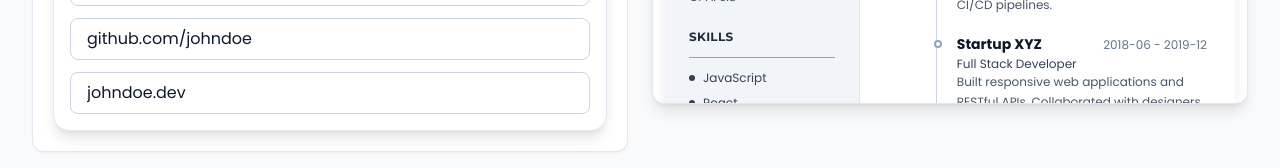
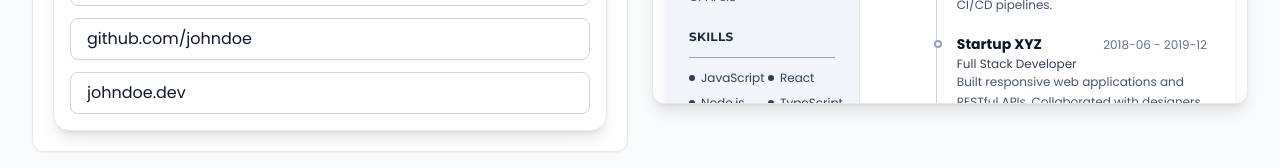
Before and after one commit to KhawajaIdrees/Recruma, a Next.js app: page /make in a window 1280 px wide. Shown: the part 761-929 px from the top of the page. Built offline with nearby package versions, Linux system fonts and the light colour scheme.

Commit message:
blank space issue fixed on templates

```diff
--- a/src/components/ResumePreview.tsx
+++ b/src/components/ResumePreview.tsx
@@ -207,7 +207,7 @@ function SidebarEducation({
 function SkillBulletList({
   skills,
   className = "text-xs text-slate-700",
-  columns = 1,
+  columns = 2,
   bulletColor = "bg-slate-700",
 }: {
   skills: Skill[];
@@ -220,11 +220,11 @@ function SkillBulletList({
   return (
     <ul
       className={`${className} ${
-        columns === 2 ? "grid grid-cols-2 gap-x-2 gap-y-1.5" : "space-y-2"
+        columns === 2 ? "grid grid-cols-2 gap-x-3 gap-y-2" : "space-y-2"
       }`}
     >
       {filtered.map((s) => (
-        <li key={s.id} className="flex items-start gap-2 min-w-0">
+        <li key={s.id} className="flex items-start gap-1.5 min-w-0">
           <span className={`mt-[0.45em] w-1.5 h-1.5 rounded-full shrink-0 ${bulletColor}`} />
           <span className="leading-snug break-words">{s.name}</span>
         </li>
@@ -367,7 +367,7 @@ export default function ResumePreview({
                 )}
                 {activeSkills.length > 0 && (
                   <SidebarSection title="Skills">
-                    <SkillBulletList skills={skills} columns={1} />
+                    <SkillBulletList skills={skills} columns={2} />
                   </SidebarSection>
                 )}
               </aside>
@@ -442,7 +442,7 @@ export default function ResumePreview({
 
                 {activeSkills.length > 0 && (
                   <SidebarSection title="Skills">
-                    <SkillBulletList skills={skills} columns={1} />
+                    <SkillBulletList skills={skills} columns={2} />
                   </SidebarSection>
                 )}
               </aside>
@@ -521,7 +521,7 @@ export default function ResumePreview({
 
                 {activeSkills.length > 0 && (
                   <SidebarSection title="Skills">
-                    <SkillBulletList skills={skills} columns={1} />
+                    <SkillBulletList skills={skills} columns={2} />
                   </SidebarSection>
                 )}
               </div>
@@ -607,7 +607,7 @@ export default function ResumePreview({
                 )}
                 {activeSkills.length > 0 && (
                   <SidebarSection title="Skills">
-                    <SkillBulletList skills={skills} columns={1} />
+                    <SkillBulletList skills={skills} columns={2} />
                   </SidebarSection>
                 )}
               </aside>
@@ -703,18 +703,18 @@ export default function ResumePreview({
                     <h3 className="text-xs font-bold uppercase tracking-wide border-b border-white/40 pb-1 mb-3">
                       Skills
                     </h3>
-                    <div className="space-y-2.5">
+                    <div className="grid grid-cols-2 gap-x-3 gap-y-3">
                       {activeSkills.map((skill, i) => {
                         const levels = [95, 88, 82, 75, 90, 85];
                         const level = levels[i % levels.length];
                         return (
-                          <div key={skill.id} className="space-y-1">
-                            <div className="flex justify-between text-xs font-medium opacity-95">
-                              <span className="truncate pr-2">{skill.name}</span>
-                            </div>
-                            <div className="w-full h-1.5 bg-white/25 rounded-full overflow-hidden">
+                          <div key={skill.id} className="flex flex-col gap-1 min-w-0">
+                            <span className="text-xs font-semibold text-white block truncate leading-snug">
+                              {skill.name}
+                            </span>
+                            <div className="w-full h-1.5 bg-white/30 rounded-full overflow-hidden shrink-0">
                               <div
-                                className="h-full bg-white rounded-full transition-all duration-300"
+                                className="h-full bg-white rounded-full"
                                 style={{ width: `${level}%` }}
                               />
                             </div>
```
